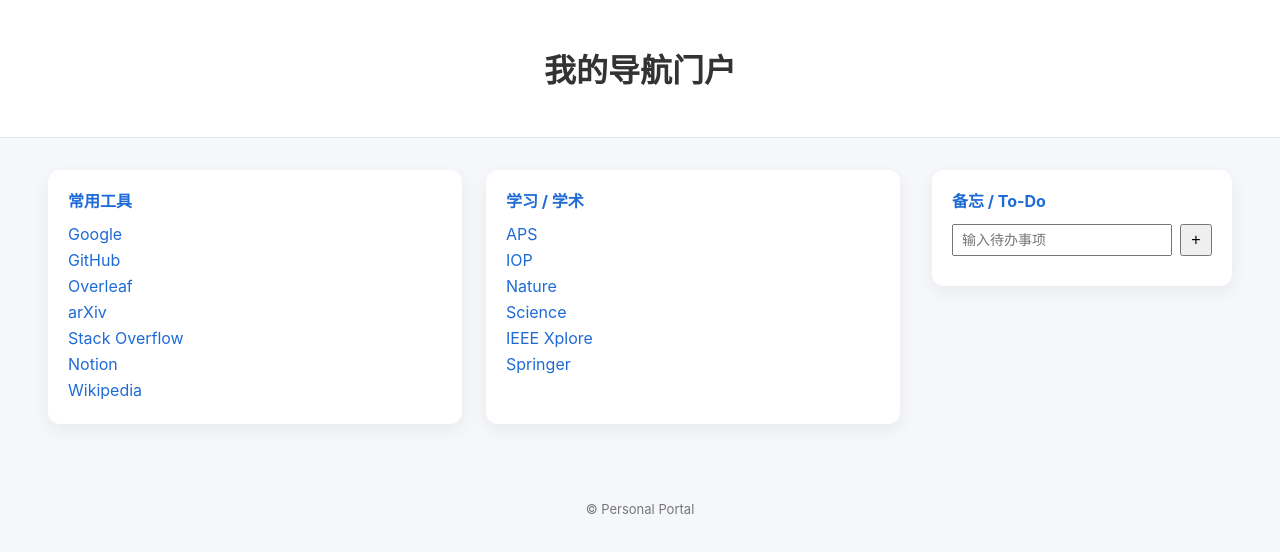
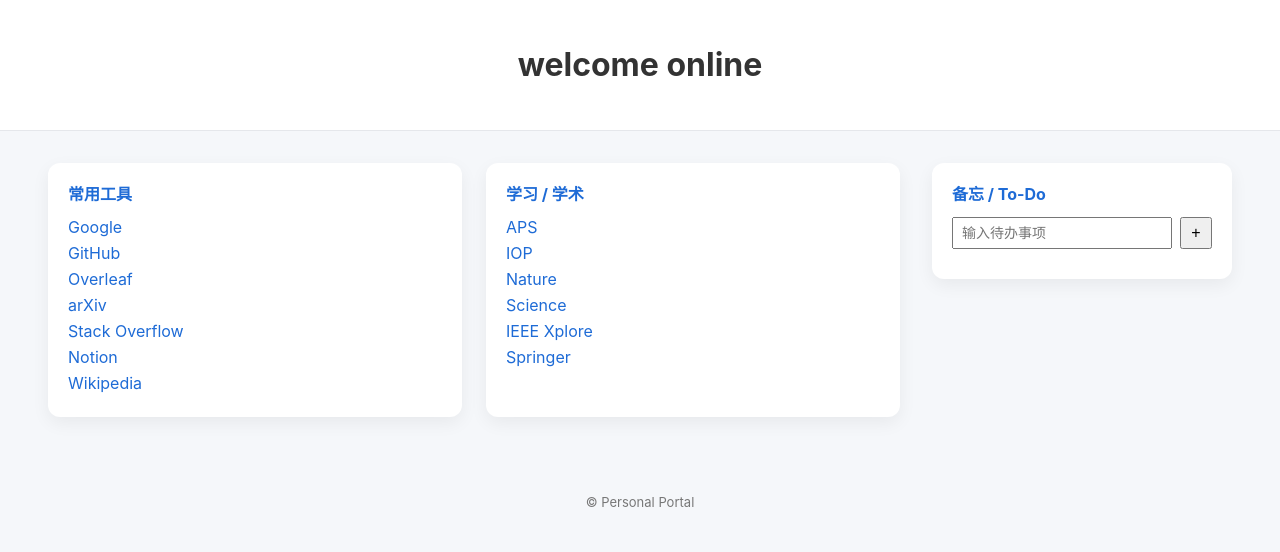
Before and after one commit to rickb4ang-gy/my-booksmark, a plain HTML site: page index.html in a window 1280 px wide. Drawn offline with Linux system fonts and the light colour scheme.

Commit message:
Update index.html

```diff
--- a/index.html
+++ b/index.html
@@ -9,7 +9,7 @@
 <body>
 
 <header class="site-header">
-  <h1>我的导航门户</h1>
+  <h1>welcome online</h1>
 </header>
 
 <div class="content">
```
